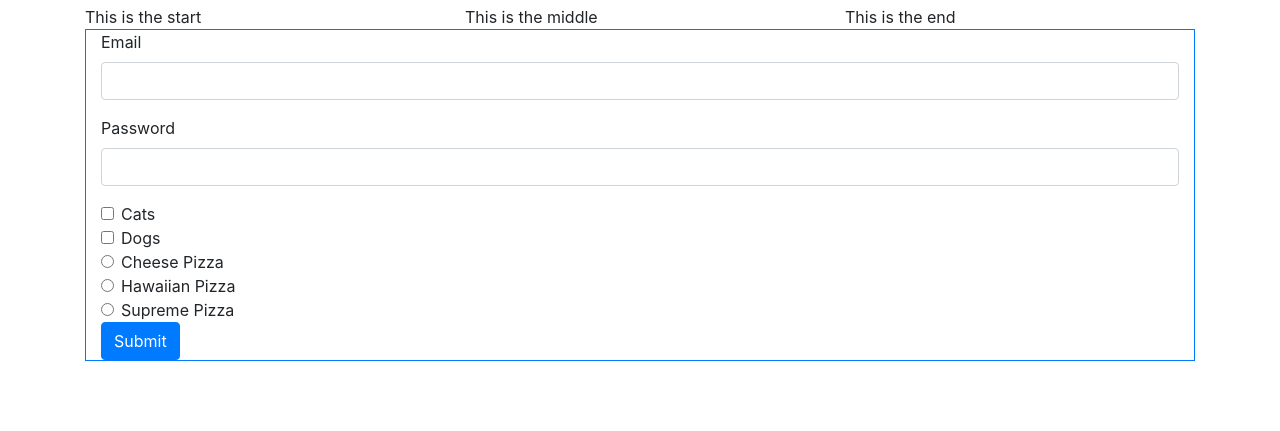
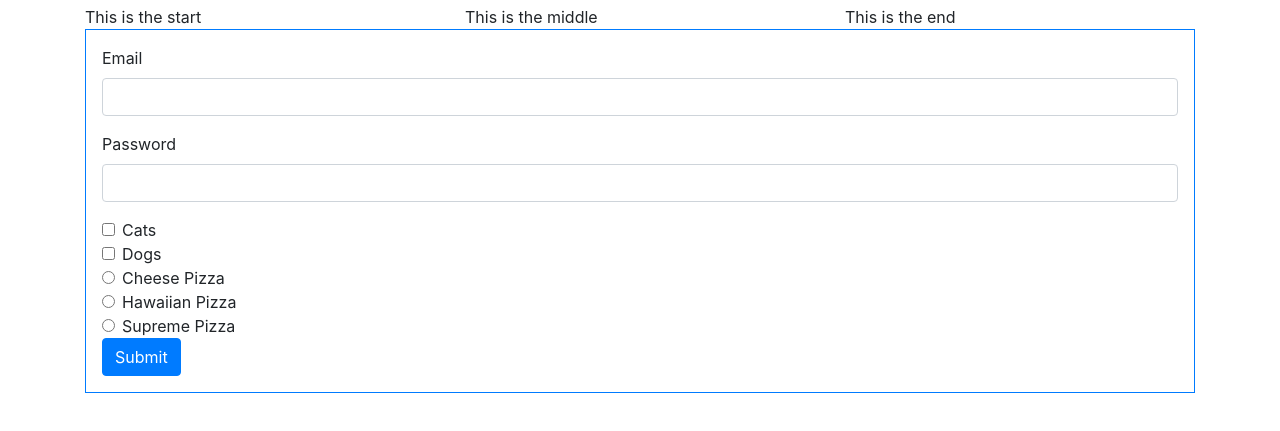
Before and after one commit to L3p1989/Bootstrap-4-Drills-Refresh, a plain HTML site: page index.html in a window 1280 px wide. Shown: the part 51-482 px from the top of the page. Drawn offline with nearby package versions, Linux system fonts and the light colour scheme.

Commit message:
gave form class p-3

```diff
--- a/index.html
+++ b/index.html
@@ -29,7 +29,7 @@
       </div>
       <!--Row End-->
       <!--Row Start-->
-      <form class="col-12 border border-primary">
+      <form class="col-12 border border-primary p-3">
         <div class="form-group">
           <label for="inputEmail">Email</label>
           <input type="email" class="form-control" id="inputEmail" />
```
